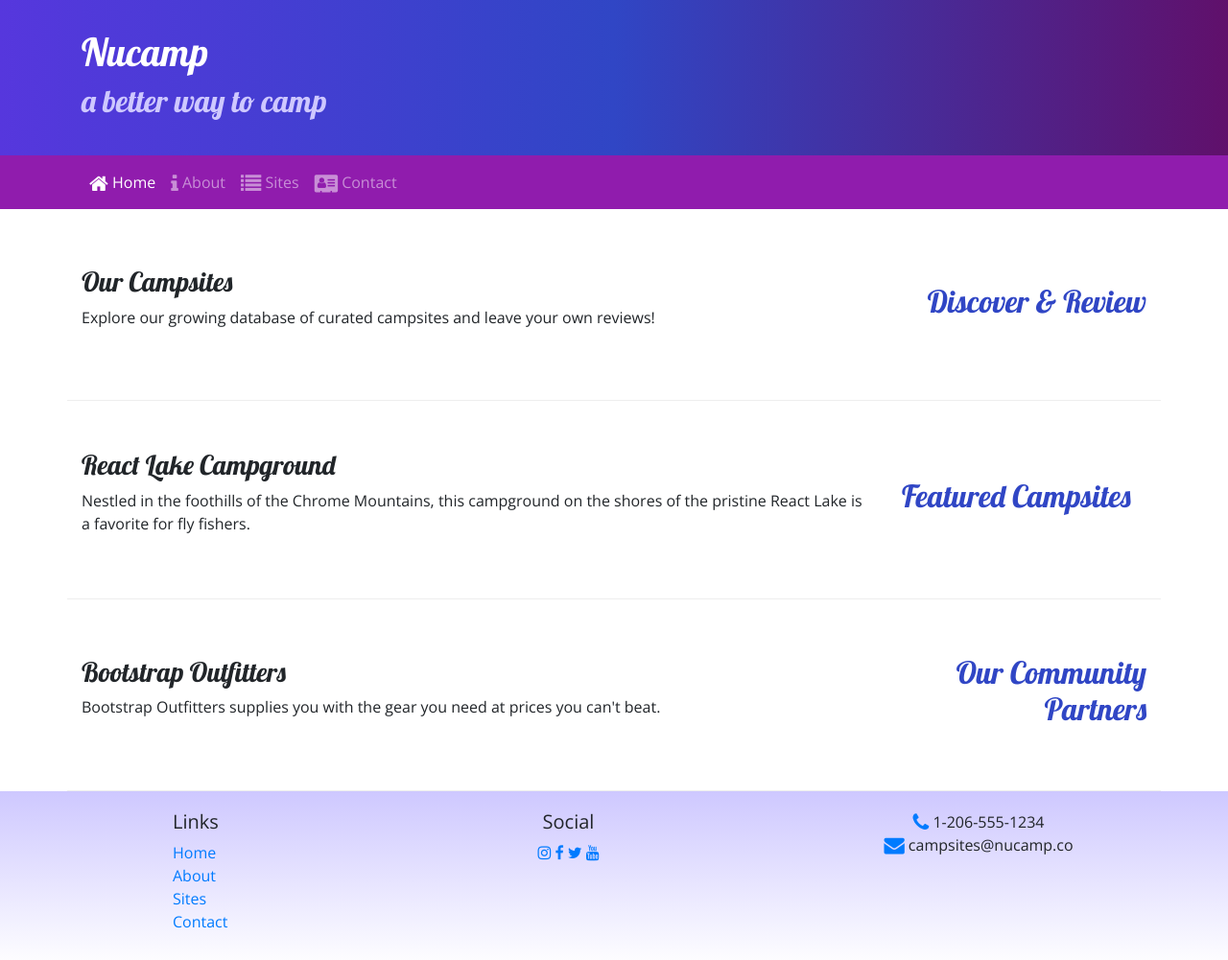
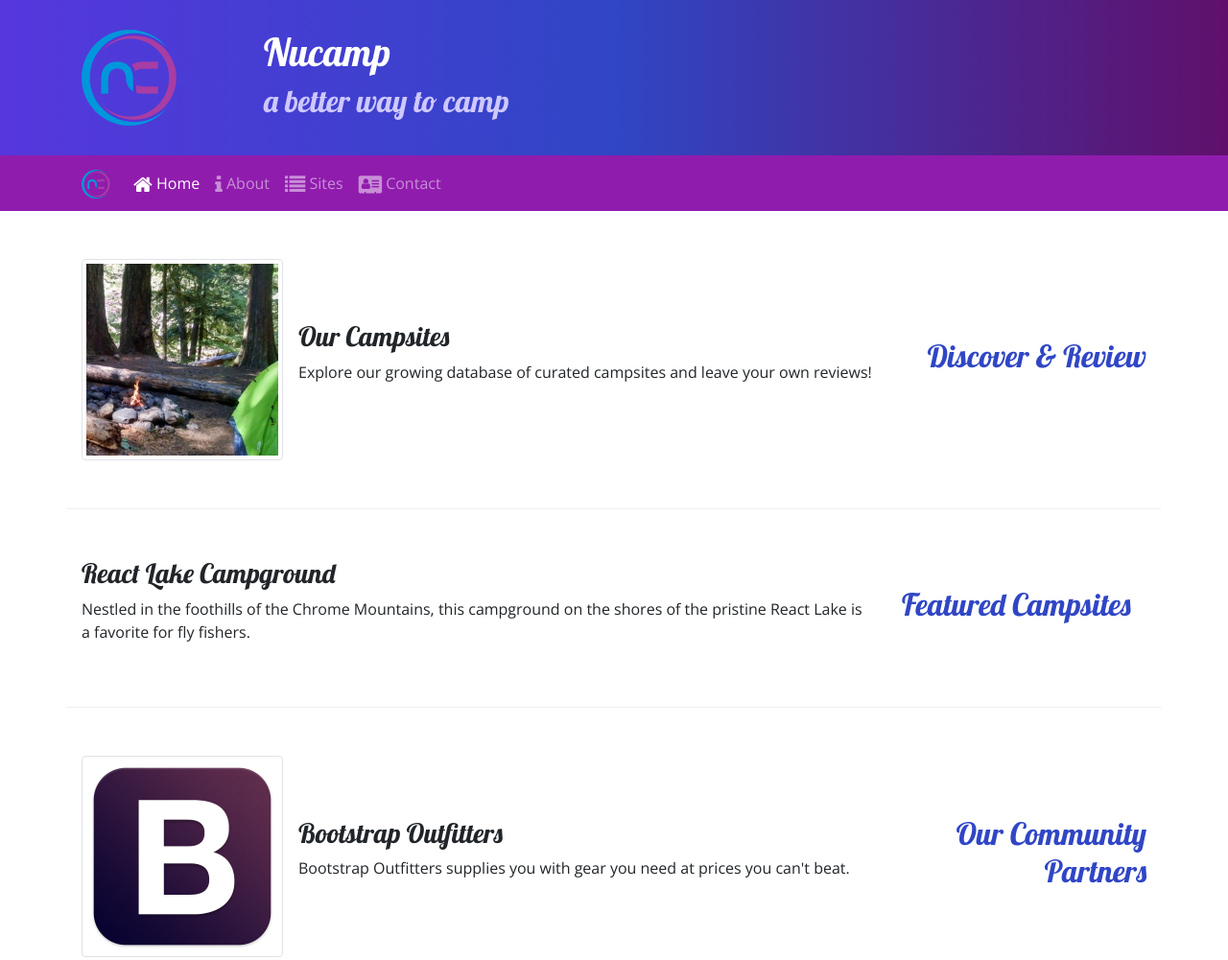
Before and after one commit to Afig08/nucampsite, a website: page index.html in a window 1280 px wide. Shown: the top 1001 px of the page at 96% size. Drawn offline with nearby package versions, Linux system fonts and the light colour scheme.

Commit message:
added images to home

```diff
--- a/index.html
+++ b/index.html
@@ -24,6 +24,9 @@
     <header class="jumbotron jumbotron-fluid">
         <div class="container">
             <div class="row">
+                <div class="col-4 col-sm-3 col-md-2 align-self-center">
+                    <img src="img/logo.png" class="img-fluid" />
+                </div>
                 <div class="col">
                     <h1>Nucamp</h1>
                     <h2>a better way to camp</h2>
@@ -34,7 +37,8 @@
 
     <nav class="navbar navbar-expand-sm navbar-dark sticky-top">
         <div class="container">
-            <button class="navbar-toggler ml-auto" type="button" data-toggle="collapse" data-target="#nucampNavbar">
+            <a class="navbar-brand" href="#"><img src="img/logo.png" height="30" width="30" /></a>
+            <button class="navbar-toggler" type="button" data-toggle="collapse" data-target="#nucampNavbar">
                 <span class="navbar-toggler-icon"></span>
             </button>
             <div class="collapse navbar-collapse" id="nucampNavbar">
@@ -54,8 +58,13 @@
                 <h2 class="text-sm-right">Discover & Review</h2>
             </div>
             <div class="col">
-                <h3>Our Campsites</h3>
-                <p>Explore our growing database of curated campsites and leave your own reviews!</p>
+                <div class="media">
+                    <img class="d-flex mr-3 img-thumbnail" src="img/breadcrumb-trail-thumb.jpg" alt="Breadcrumb Trail" />
+                    <div class="media-body align-self-center">
+                        <h3>Our Campsites</h3>
+                        <p class="d-none d-sm-block">Explore our growing database of curated campsites and leave your own reviews!</p>
+                    </div>
+                </div>
             </div>
         </div>
 
@@ -75,8 +84,13 @@
                 <h2 class="text-sm-right">Our Community Partners</h2>
             </div>
             <div class="col">
-                <h3>Bootstrap Outfitters</h3>
-                <p>Bootstrap Outfitters supplies you with the gear you need at prices you can't beat.</p>
+                <div class="media">
+                    <img class="d-flex mr-3 img-thumbnail" src="img/bootstrap-thumb.png" alt="Bootstrap Outfitters" />
+                    <div class="media-body align-self-center">
+                        <h3>Bootstrap Outfitters</h3>
+                        <p class="d-none d-sm-block">Bootstrap Outfitters supplies you with gear you need at prices you can't beat.</p>
+                    </div>
+                </div>
             </div>
         </div>
     </div>
```
Also changed, not shown: aboutus.html (+2 -1 lines), contactus.html (+2 -1 lines), img/bootstrap-thumb.png (added), img/breadcrumb-trail-thumb.jpg (added), img/breadcrumb-trail.jpg (added), img/chrome-river-thumb.jpg (added), img/chrome-river.jpg (added), img/logo.png (added), img/react-lake-thumb.jpg (added), img/react-lake.jpg (added), 1 other file.
